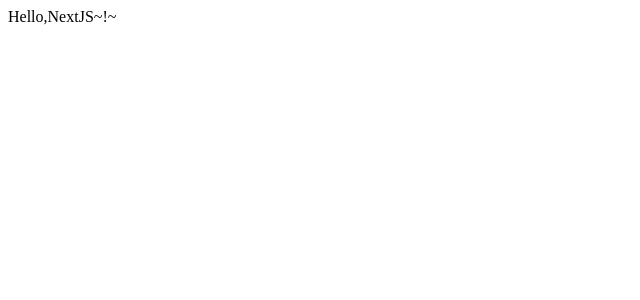
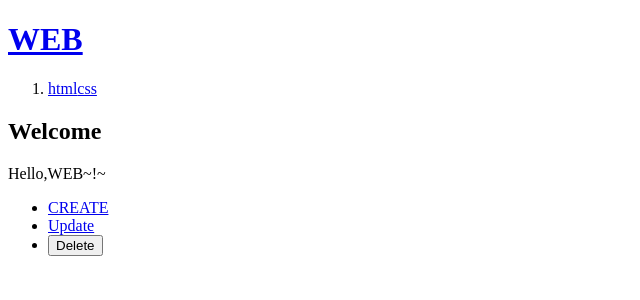
Before and after one commit to Choi-jujuyeon/WEB-egoing, a Next.js app in the folder WEB/WEB2-Javascript/Next/snext/: page / in a window 1280 px wide. Shown: the top 300 px of the page, without its empty margins (0-640 px from the left). Built offline with nearby package versions, Linux system fonts and the light colour scheme.

Commit message:
next-createLayout

```diff
--- a/WEB/WEB2-Javascript/Next/snext/src/app/layout.js
+++ b/WEB/WEB2-Javascript/Next/snext/src/app/layout.js
@@ -1,14 +1,36 @@
 import "./globals.css";
 
 export const metadata = {
-    title: "Create Next App",
-    description: "Generated by create next app",
+    title: "Web Tutoials",
+    description: "Generated by JuYEON",
 };
 
 export default function RootLayout({ children }) {
     return (
         <html>
-            <body>{children}</body>
+            <body>
+                <a href="/">
+                    <h1>WEB</h1>
+                </a>
+                <ol>
+                    <li>
+                        <a href="/read/1">html</a>
+                        <a href="/read/2">css</a>
+                    </li>
+                </ol>
+                {children}
+                <ul>
+                    <li>
+                        <a href="/create">CREATE</a>
+                    </li>
+                    <li>
+                        <a href="/update/1">Update</a>
+                    </li>
+                    <li>
+                        <input type="button" value="Delete"></input>
+                    </li>
+                </ul>
+            </body>
         </html>
     );
 }
--- a/WEB/WEB2-Javascript/Next/snext/src/app/page.js
+++ b/WEB/WEB2-Javascript/Next/snext/src/app/page.js
@@ -1,5 +1,10 @@
 import Image from "next/image";
 
 export default function Home() {
-    return <> Hello,NextJS~!~</>;
+    return (
+        <>
+            <h2>Welcome</h2>
+            Hello,WEB~!~
+        </>
+    );
 }
```
Also changed, not shown: 1 other file (tests, documents, lock files or other folders).
